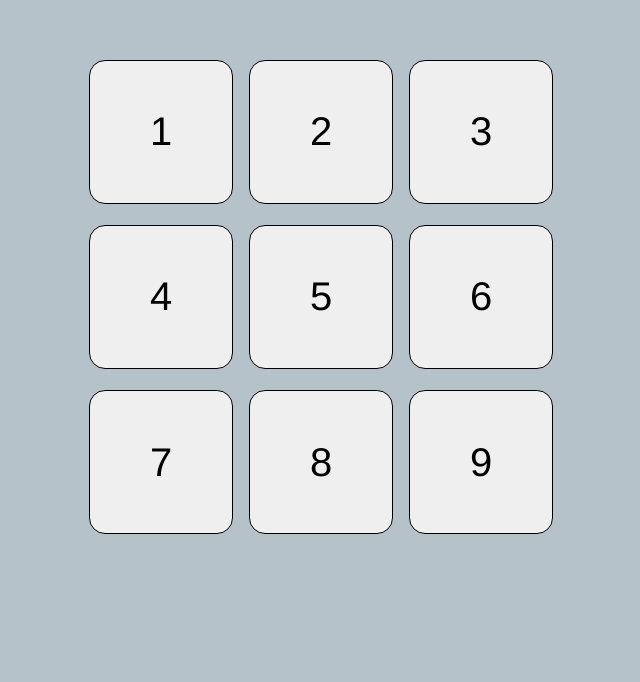
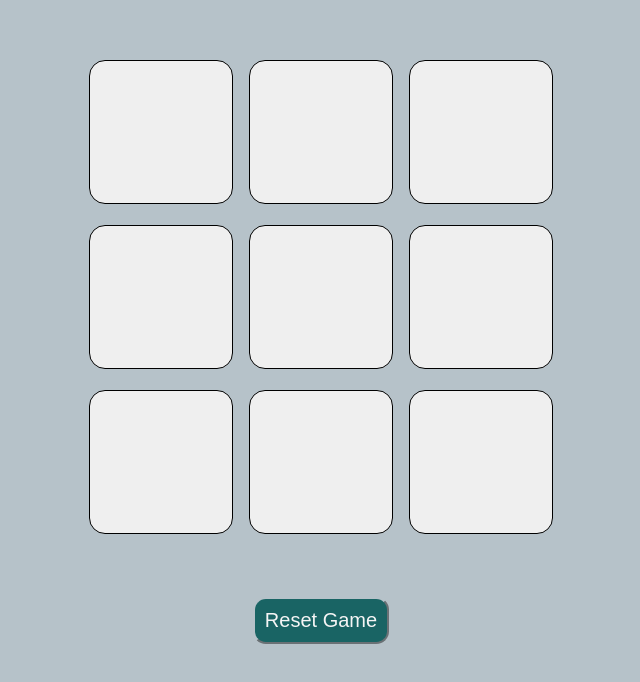
Before and after one commit to AnsarulHaq786/web-project, a plain HTML site: page tic-tac-toe/index.html in a window 1280 px wide. Shown: the part 30-712 px from the top of the page, without its empty margins (319-959 px from the left). Drawn offline with Linux system fonts and the light colour scheme.

Commit message:
removed id and added reset game button

```diff
--- a/tic-tac-toe/index.html
+++ b/tic-tac-toe/index.html
@@ -11,21 +11,25 @@
         <div class="caption">
             <h2>Tic Tac Toe</h2>
         </div>
+        <div class="msg">
+
+        </div>
     </header>
     <main>
         <div class="container">
             <div class="boxes">
-                <button class="btn" id="1">1</button>
-                <button class="btn" id="2">2</button>
-                <button class="btn" id="3">3</button>
-                <button class="btn" id="4">4</button>
-                <button class="btn" id="5">5</button>
-                <button class="btn" id="6">6</button>
-                <button class="btn" id="7">7</button>
-                <button class="btn" id="8">8</button>
-                <button class="btn" id="9">9</button>
+                <button class="btn"></button>
+                <button class="btn"></button>
+                <button class="btn"></button>
+                <button class="btn"></button>
+                <button class="btn"></button>
+                <button class="btn"></button>
+                <button class="btn"></button>
+                <button class="btn"></button>
+                <button class="btn"></button>
             </div>
         </div>
+        <button id="reset">Reset Game</button>
     </main>
     <script src="script.js"></script>
 </body>
```
